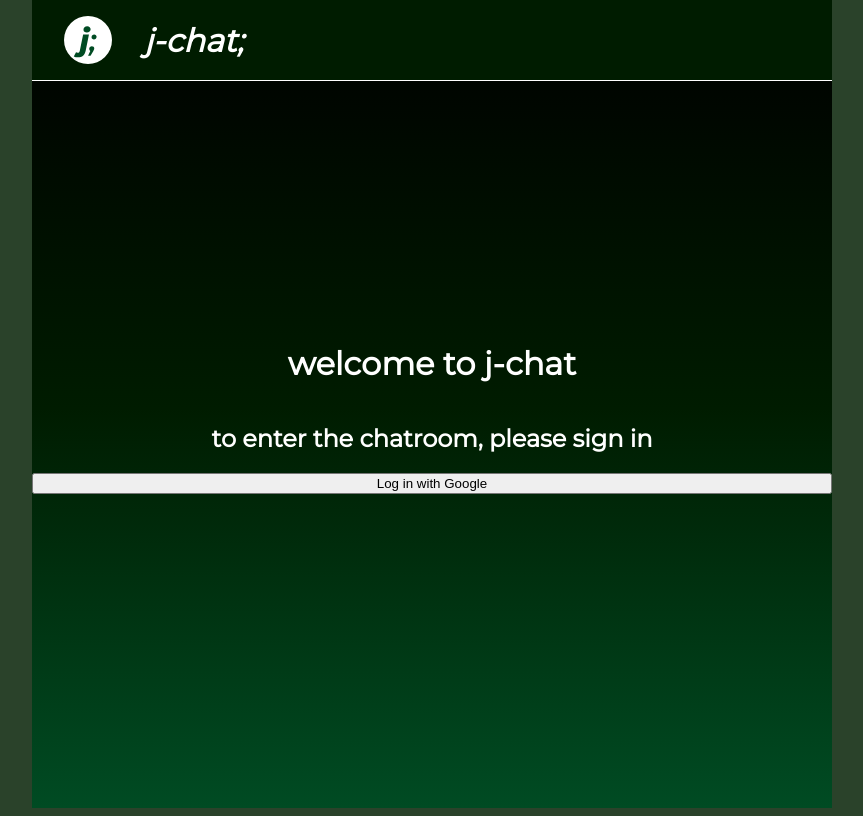
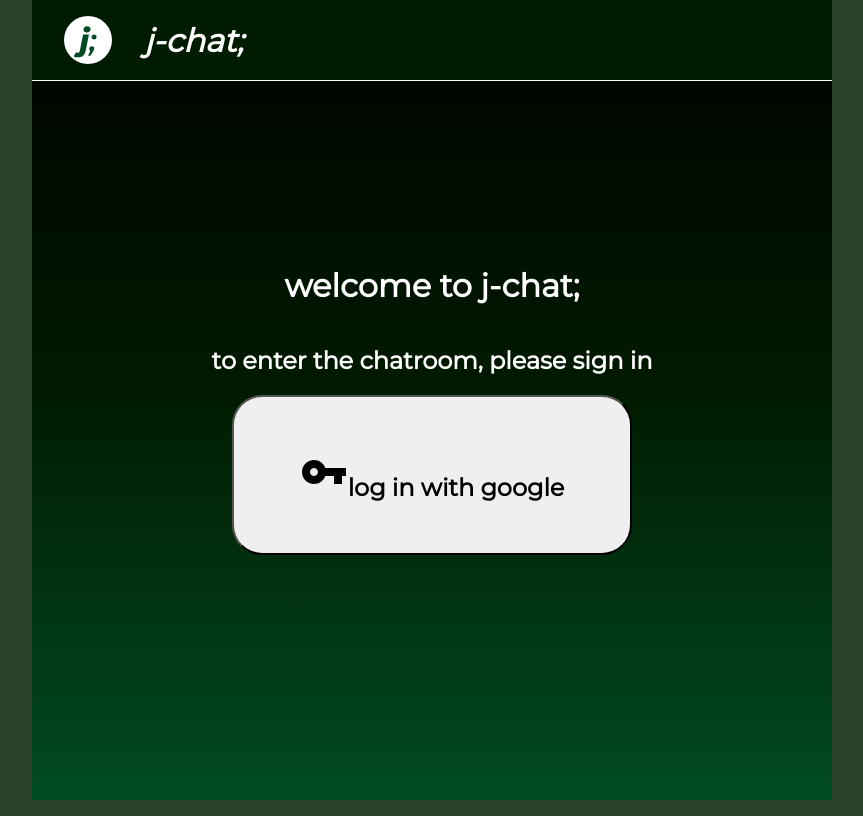
Before and after one commit to jhyahav/j-chat, a React (Create React App) app: page / in a window 1280 px wide. Shown: the whole page, without its empty margins (208-1071 px from the left). Built offline with nearby package versions, Linux system fonts and the light colour scheme; no server answers.

Commit message:
some more styling work, weird production stuff after wrestling with changing firestore rules

```diff
--- a/public/index.html
+++ b/public/index.html
@@ -2,7 +2,7 @@
 <html lang="en">
   <head>
     <meta charset="utf-8" />
-    <link rel="icon" href="%PUBLIC_URL%/favicon.ico" />
+    <link rel="icon" href="/favicon.ico" />
     <link rel="preconnect" href="https://fonts.googleapis.com">
     <link rel="preconnect" href="https://fonts.gstatic.com" crossorigin>
     <link href="https://fonts.googleapis.com/css2?family=Montserrat&display=swap" rel="stylesheet">
@@ -17,7 +17,7 @@
       manifest.json provides metadata used when your web app is installed on a
       user's mobile device or desktop. See https://developers.google.com/web/fundamentals/web-app-manifest/
     -->
-    <link rel="manifest" href="%PUBLIC_URL%/manifest.json" />
+    <link rel="manifest" href="/manifest.json" />
 
     <title>j-chat;</title>
   </head>
--- a/src/App.css
+++ b/src/App.css
@@ -1,6 +1,6 @@
 /*General styles*/
 :root {
-  --greengrey: #052205;
+  --greenblack: #153015;
   --green-0: #001c00;
   --green-1: #004b23;
   --green-2: #006400;
@@ -21,6 +21,7 @@
 
 body {
   box-sizing: border-box;
+  margin: 0;
   background-color: #2a422a;
   text-transform: lowercase;
   font-family: 'Montserrat', sans-serif;
@@ -32,8 +33,34 @@ body {
   display: flex;
   flex-direction: column;
   justify-content: center;
+  align-items: center;
   min-height: 100vh;
   background: linear-gradient(180deg, black 0%, var(--green-0) 50%, var(--green-1) 100%);
+}
+
+button {
+  cursor: pointer;
+  appearance: none;
+}
+
+button:disabled {
+  cursor: default;
+}
+
+/*Login*/
+
+#login {
+  width: 50%;
+  height: 20vh;
+  font-family: 'Montserrat', sans-serif;
+  font-size: 1.5rem;
+  font-weight: bold;
+  text-transform: lowercase;
+  border-radius: 30px;
+}
+
+#key-icon {
+  font-size: 3rem;
 }
 
 /*Header*/
@@ -61,8 +88,12 @@ header * {
   align-items: center;
   justify-content: center;
   height: 2.5rem;
-  width: 2.5rem;
+  width: 10%;
+  margin-right: 1rem;
   border-radius: 0.5rem;
+  background-color: var(--green-3);
+  color: white;
+  outline: none;
 }
 
 #logo-container {
@@ -73,7 +104,6 @@ header * {
 svg {
   width: 3rem;
   height: 3rem;
-  margin-right: 1rem;
 }
 
 /*Message and contents, incl. style variants for sent and received messages*/
@@ -81,7 +111,6 @@ main {
   display: flex;
   overflow-y: scroll;
   flex-direction: column;
-  box-sizing: border-box;
   height: 80vh;
   margin-top: 10vh;
   margin-bottom: 10vh;
@@ -112,7 +141,7 @@ main {
   text-align: start;
   unicode-bidi: plaintext;
   max-width: 70%;
-  margin: 0.25rem;
+  margin: 0.25rem 0.75rem 0.2rem 0.75rem;
 }
 
 .sent {
@@ -160,27 +189,37 @@ form {
 
 input {
   width: 100%;
+  font-family: 'Heebo', sans-serif;
   max-width: inherit;
   text-align: start;
   unicode-bidi: plaintext;
-  background-color: var(--greengrey);
+  background-color: var(--greenblack);
   color: white;
-  outline: none;
+  border-style: none;
   text-indent: 1rem;
   font-size: 1.5rem;
 }
 
-input:focus-visible {
+form>:focus-visible {
   outline: none;
 }
 
 #send-icon {
   transform: rotate(-45deg);
+  color: white;
 }
 
-/*#send-button:disabled {
-  opacity: 100%;
-}*/
+#send-button {
+  width: 15%;
+  background-color: var(--green-2);
+  text-align: center;
+}
+
+#send-button:disabled {
+  opacity: 33%;
+}
+
+
 
 
 /*Scrollbar*/
--- a/src/components/Chatroom.js
+++ b/src/components/Chatroom.js
@@ -36,11 +36,11 @@ function Chatroom(props) {
                 </div>
                 <div ref={scrollRef}></div>
             </main>
-            <form onSubmit={sendMessage}>
+            <form spellCheck='false' onSubmit={sendMessage}>
+                <input value={formValue} onChange={(event) => setFormValue(event.target.value)}/>
                 <button id='send-button' type='submit' disabled={!isLegalInput(formValue)}>
                     <SendIcon id='send-icon'/>
                 </button>
-                <input value={formValue} onChange={(event) => setFormValue(event.target.value)}/>
             </form>
 
         </>
--- a/src/components/Login.js
+++ b/src/components/Login.js
@@ -1,4 +1,5 @@
 import firebase from 'firebase/app';
+import VpnKeySharpIcon from '@material-ui/icons/VpnKeySharp';
 
 function Login({auth}) {
     function GoogleLogin() {
@@ -7,9 +8,12 @@ function Login({auth}) {
     }
     return (
         <>
-            <h1>Welcome to j-chat</h1>
+            <h1>Welcome to j-chat;</h1>
             <h2>To enter the chatroom, please sign in</h2>
-            <button id='login' onClick={GoogleLogin}>Log in with Google</button>
+            <button id='login' onClick={GoogleLogin}>
+                <VpnKeySharpIcon id='key-icon'/>
+                Log in with Google
+            </button>
         </>
     );
 
```
Also changed, not shown: 1 other file (tests, documents, lock files or other folders).
